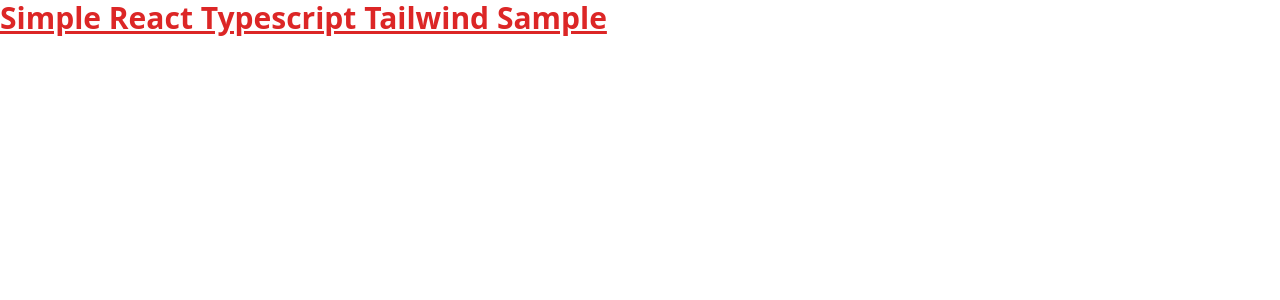
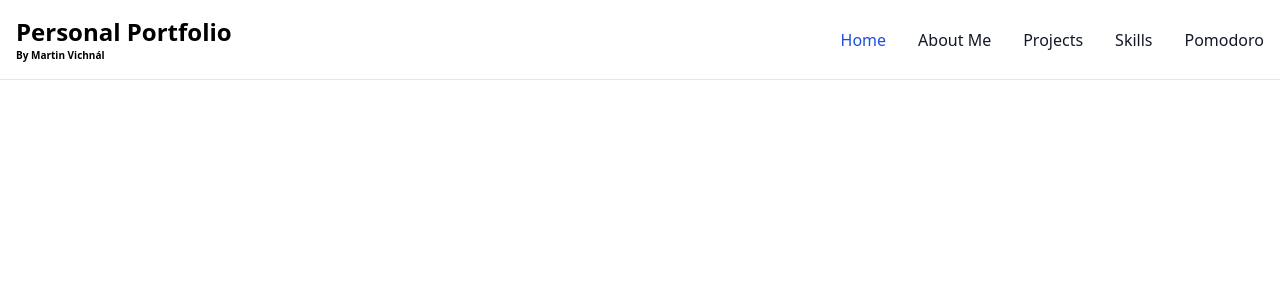
Before and after one commit to martinvichnal/martinvichnal.github.io, a React (Create React App) app: page / in a window 1280 px wide. Shown: the top 300 px of the page. Built offline with nearby package versions, Linux system fonts and the light colour scheme.

Commit message:
Added navbar component

```diff
--- a/src/App.tsx
+++ b/src/App.tsx
@@ -1,12 +1,16 @@
 import React from 'react';
 import logo from './logo.svg';
 import './App.css';
+import { Navbar } from './components/Navbar';
 
 function App() {
   return (
-    <h1 className="text-3xl font-bold underline text-red-600">
-      Simple React Typescript Tailwind Sample
-    </h1>
+    <>
+      <Navbar />
+      <h1 className="text-3xl font-bold underline text-red-600">
+        Simple React Typescript Tailwind Sample
+      </h1>
+    </>
   );
 }
 
--- /dev/null
+++ b/src/components/Navbar.tsx
@@ -0,0 +1,60 @@
+
+
+export const Navbar = () => {
+    return (
+        <nav className="fixed w-full z-20 top-0 left-0 border-b bg-white dark:bg-gray-900 border-gray-200 dark:border-gray-600">
+            <div className="max-w-screen-xl flex flex-wrap items-center justify-between mx-auto p-4">
+                <div className="flex md:order-1">
+                    <a href="https://www.martinvichnal.com/"
+                        className="flex items-center"
+                    >
+                        <div className="flex flex-col">
+                            <span className="self-center text-2xl font-semibold whitespace-nowrap dark:text-white">Personal Portfolio</span>
+                            <span className="text-[10px] font-semibold whitespace-nowrap dark:text-white">By Martin Vichnál</span>
+                        </div>
+                    </a>
+                </div>
+                <div className="items-center justify-between hidden w-full md:flex md:w-auto md:order-1" id="navbar-sticky">
+                    <ul className="flex flex-col p-4 md:p-0 mt-4 font-medium border border-gray-100 rounded-lg bg-gray-50 md:flex-row md:space-x-8 md:mt-0 md:border-0 md:bg-white dark:bg-gray-800 md:dark:bg-gray-900 dark:border-gray-700">
+                        <li>
+                            <a
+                                href="#home"
+                                className="block py-2 pl-3 pr-4 text-white bg-blue-700 rounded md:bg-transparent md:text-blue-700 md:p-0 md:dark:text-blue-500"
+                                aria-current="page">
+                                Home
+                            </a>
+                        </li>
+                        <li>
+                            <a
+                                href="#aboutme"
+                                className="block py-2 pl-3 pr-4 text-gray-900 rounded hover:bg-gray-100 md:hover:bg-transparent md:hover:text-blue-700 md:p-0 md:dark:hover:text-blue-500 dark:text-white dark:hover:bg-gray-700 dark:hover:text-white md:dark:hover:bg-transparent dark:border-gray-700">
+                                About Me
+                            </a>
+                        </li>
+                        <li>
+                            <a
+                                href="#projects"
+                                className="block py-2 pl-3 pr-4 text-gray-900 rounded hover:bg-gray-100 md:hover:bg-transparent md:hover:text-blue-700 md:p-0 md:dark:hover:text-blue-500 dark:text-white dark:hover:bg-gray-700 dark:hover:text-white md:dark:hover:bg-transparent dark:border-gray-700">
+                                Projects
+                            </a>
+                        </li>
+                        <li>
+                            <a
+                                href="#skills"
+                                className="block py-2 pl-3 pr-4 text-gray-900 rounded hover:bg-gray-100 md:hover:bg-transparent md:hover:text-blue-700 md:p-0 md:dark:hover:text-blue-500 dark:text-white dark:hover:bg-gray-700 dark:hover:text-white md:dark:hover:bg-transparent dark:border-gray-700">
+                                Skills
+                            </a>
+                        </li>
+                        <li>
+                            <a
+                                href="/pomodoro"
+                                className="block py-2 pl-3 pr-4 text-gray-900 rounded hover:bg-gray-100 md:hover:bg-transparent md:hover:text-blue-700 md:p-0 md:dark:hover:text-blue-500 dark:text-white dark:hover:bg-gray-700 dark:hover:text-white md:dark:hover:bg-transparent dark:border-gray-700">
+                                Pomodoro
+                            </a>
+                        </li>
+                    </ul>
+                </div>
+            </div>
+        </nav>
+    )
+}
```
